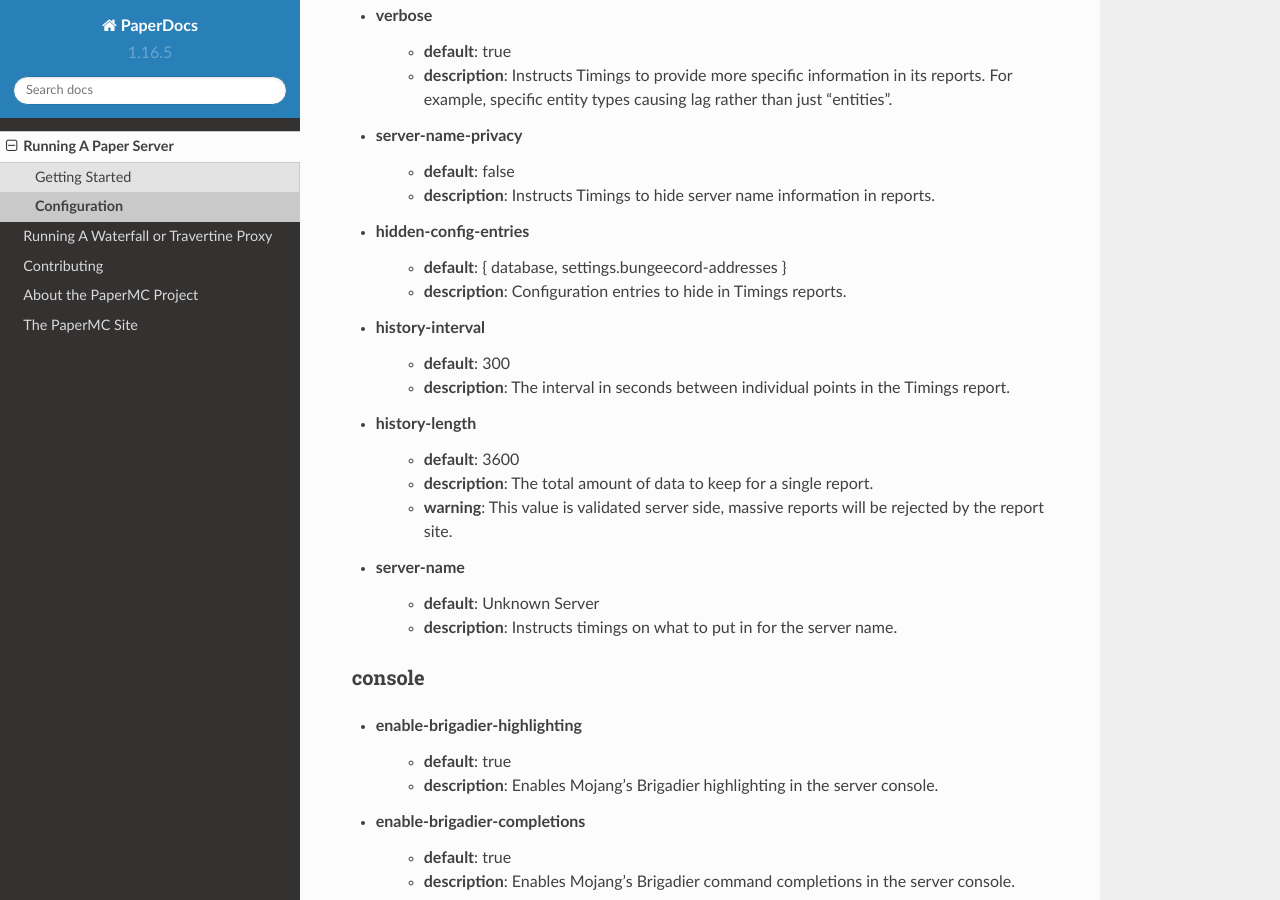
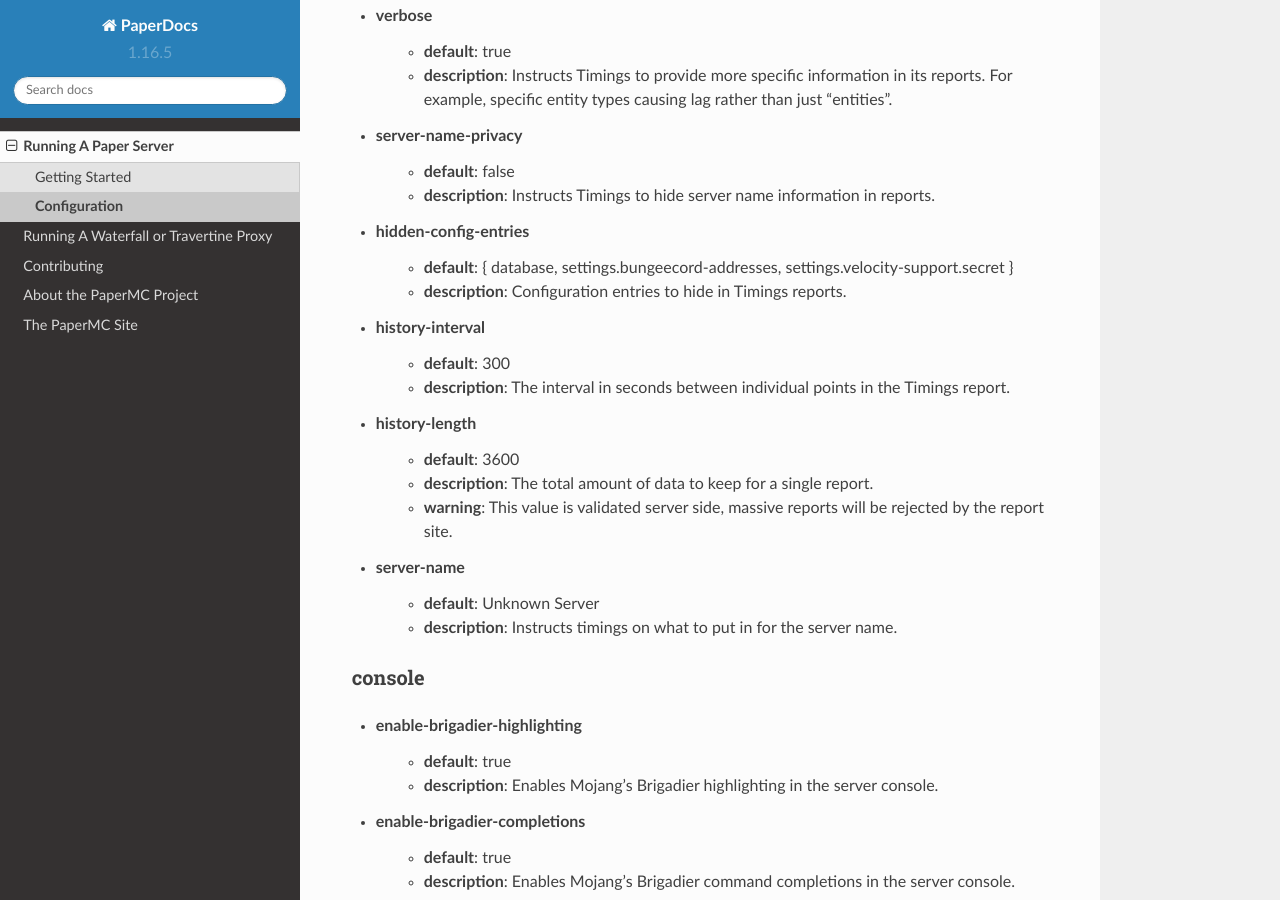
Before and after one commit to PaperMC/PaperDocs, a Sphinx documentation site: the page built from source/server/configuration.rst, in a window 1280 px wide and 900 px high, scrolled down 5928 px. Built offline with Sphinx 7.4.7 and the Read the Docs theme 2.0.0, drawn with Linux system fonts in a browser that asks for light colours.

Commit message:
update default for timings.hidden-config-entries

```diff
--- a/source/server/configuration.rst
+++ b/source/server/configuration.rst
@@ -261,7 +261,8 @@ timings
       reports.
 
 * hidden-config-entries
-    - **default**: { database, settings.bungeecord-addresses }
+    - **default**: { database, settings.bungeecord-addresses,
+      settings.velocity-support.secret }
     - **description**: Configuration entries to hide in Timings reports.
 
 * history-interval
```
